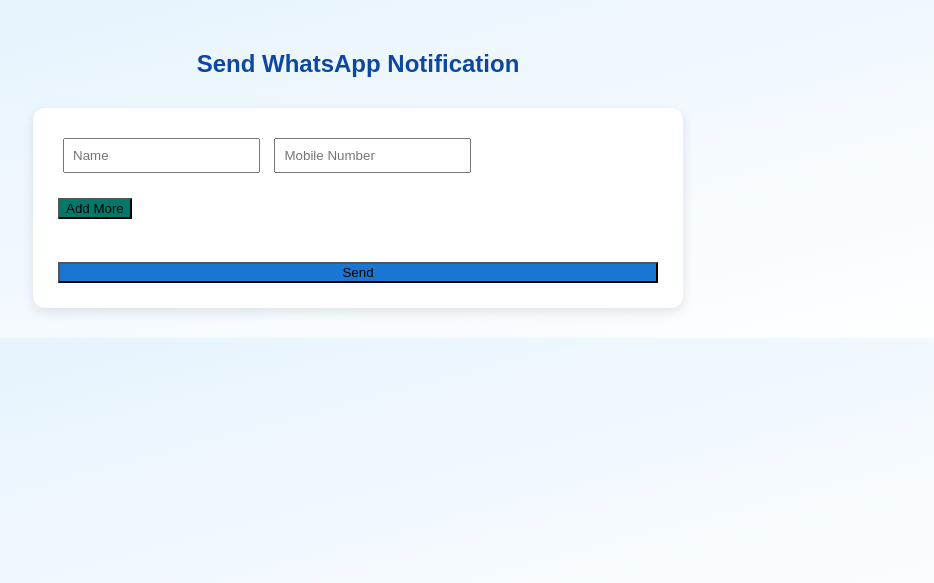
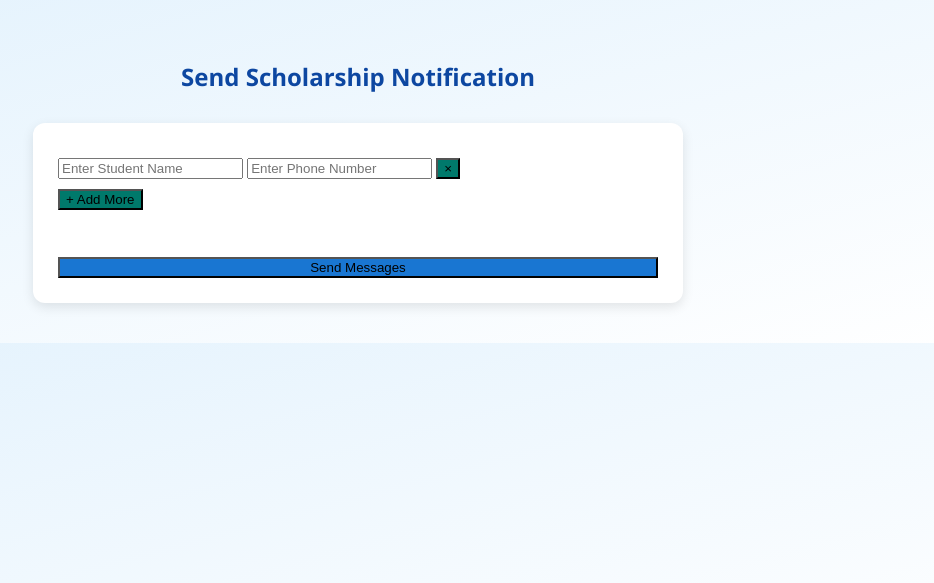
Before and after one commit to Rakhisinghos/whatsapp_notify-app, a Flask app: page / in a window 1280 px wide. Shown: the top 583 px of the page, without its empty margins (282-1216 px from the left). Run offline with Flask 3, Linux system fonts and the light colour scheme.

Commit message:
Update index.html

```diff
--- a/templates/index.html
+++ b/templates/index.html
@@ -1,37 +1,43 @@
 <!DOCTYPE html>
-<html>
+<html lang="en">
 <head>
-  <title>Send Scholarship Message</title>
-  <link rel="stylesheet" href="{{ url_for('static', filename='style.css') }}">
-  <style>
-    body { font-family: Arial; padding: 30px; }
-    input { margin: 5px; padding: 8px; }
-    .entry { margin-bottom: 10px; }
-  </style>
-  <script>
-    function addFields() {
-      const container = document.getElementById("entries");
-      const div = document.createElement("div");
-      div.className = "entry";
-      div.innerHTML = `
-        <input type="text" name="name" placeholder="Name" required>
-        <input type="text" name="phone" placeholder="Mobile Number" required>
-      `;
-      container.appendChild(div);
-    }
-  </script>
+    <meta charset="UTF-8">
+    <title>Scholarship Notification</title>
+    <link rel="stylesheet" href="{{ url_for('static', filename='style.css') }}">
 </head>
 <body>
-  <h2>Send WhatsApp Notification</h2>
-  <form method="POST">
-    <div id="entries">
-      <div class="entry">
-        <input type="text" name="name" placeholder="Name" required>
-        <input type="text" name="phone" placeholder="Mobile Number" required>
-      </div>
+    <div class="container">
+        <h2>Send Scholarship Notification</h2>
+        <form method="POST">
+            <div id="form-section">
+                <div class="form-group">
+                    <input type="text" name="name" placeholder="Enter Student Name" required>
+                    <input type="text" name="phone" placeholder="Enter Phone Number" required>
+                    <button type="button" class="remove-btn" onclick="removeField(this)">×</button>
+                </div>
+            </div>
+            <button type="button" class="add-btn" onclick="addField()">+ Add More</button>
+            <br><br>
+            <button type="submit" class="submit-btn">Send Messages</button>
+        </form>
     </div>
-    <button type="button" onclick="addFields()">Add More</button><br><br>
-    <button type="submit">Send</button>
-  </form>
+
+    <script>
+        function addField() {
+            const container = document.getElementById('form-section');
+            const div = document.createElement('div');
+            div.className = 'form-group';
+            div.innerHTML = `
+                <input type="text" name="name" placeholder="Enter Student Name" required>
+                <input type="text" name="phone" placeholder="Enter Phone Number" required>
+                <button type="button" class="remove-btn" onclick="removeField(this)">×</button>
+            `;
+            container.appendChild(div);
+        }
+
+        function removeField(button) {
+            button.parentElement.remove();
+        }
+    </script>
 </body>
 </html>
```
